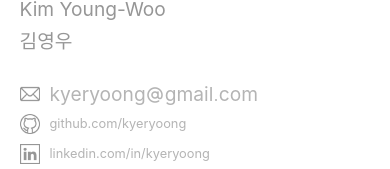
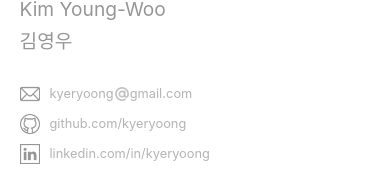
Before and after one commit to NeckyKim/hongik-tidings-youngwoo, a React (Create React App) app: page / in a window 390 px wide. Shown: the part 1057-1226 px from the top of the page. Built offline with nearby package versions, Linux system fonts and the light colour scheme; the HTML template or start-up script is replaced by a standard one; a web font is replaced by a local one.

Commit message:
minor changes. (230115)

```diff
--- a/src/components/footer/Footer.module.css
+++ b/src/components/footer/Footer.module.css
@@ -45,9 +45,8 @@
 .elementsImageE {
     width: 30px;
     padding: 7px;
-    margin-top: 1px;
     margin-left: -6px;
-    margin-right: -5px;
+    margin-right: -6px;
 }
 
 .elementsImageD {
@@ -55,7 +54,7 @@
     padding: 11px;
     margin-top: 6px;
     margin-left: -12px;
-    margin-right: -12.5px;
+    margin-right: -12px;
 }
 
 .elementsText {
@@ -106,6 +105,25 @@
         font-size: 0.8rem;
     }
 
+    .elementsTextE {
+        font-size: 0.8rem;
+    }
+
+    .elementsImageE {
+        width: 30px;
+        padding: 8px;
+        margin-left: -7px;
+        margin-right: -7px;
+    }
+
+    .elementsImageD {
+        width: 30px;
+        padding: 12px;
+        margin-top: 3px;
+        margin-left: -13px;
+        margin-right: -13px;
+    }
+
     .allRightsReserved {
         font-size: 0.8rem;
     }
```
